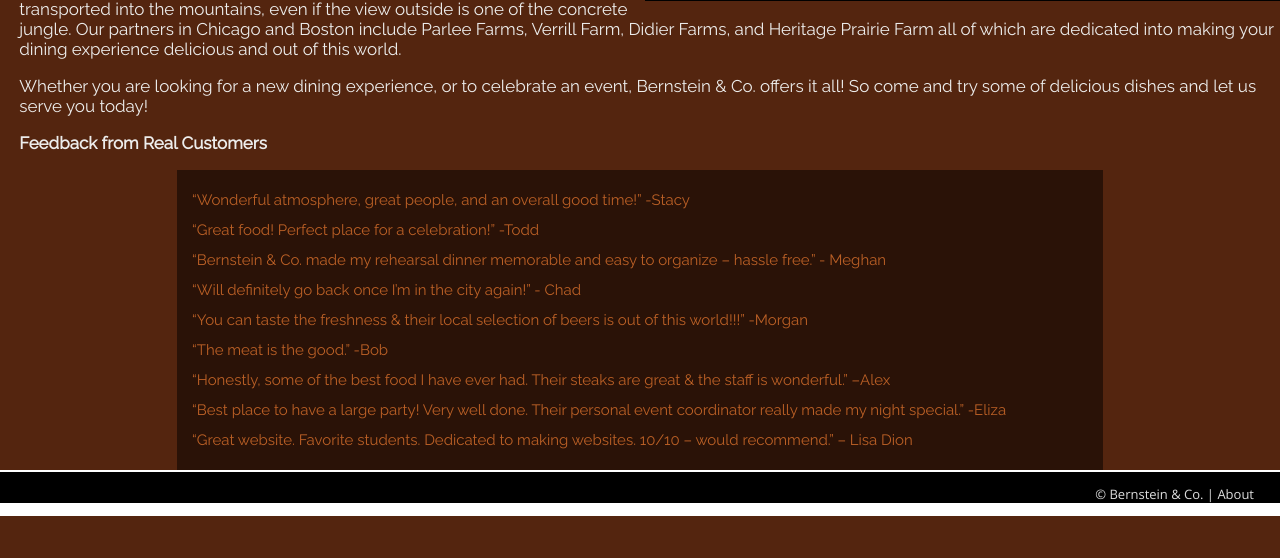
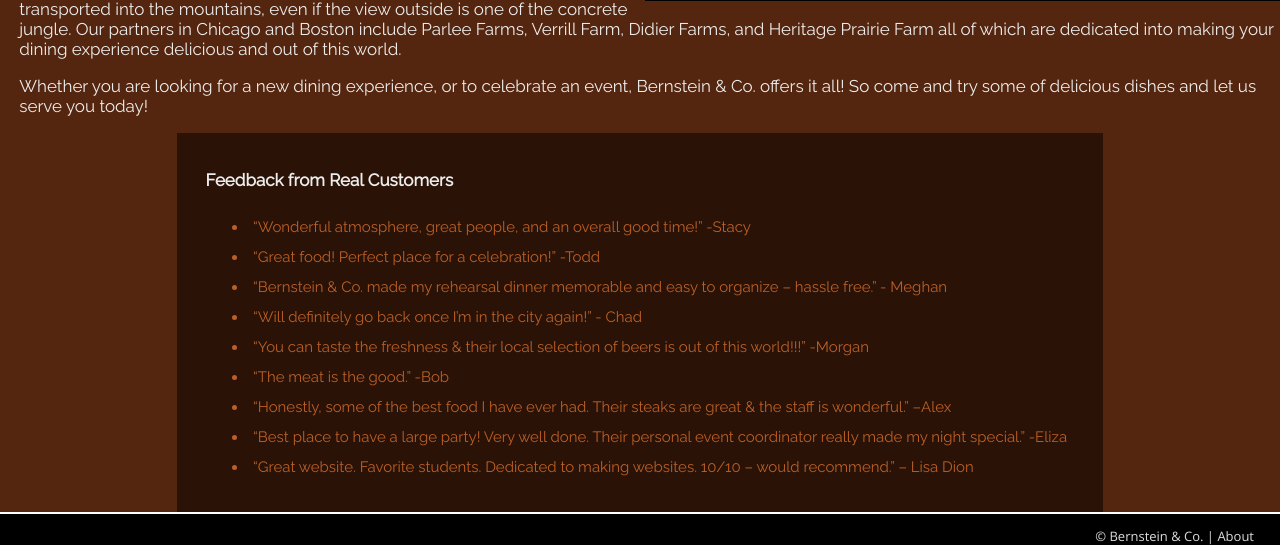
Before and after one commit to zebernst/bernsteinco, a PHP site: page /index.php in a window 1280 px wide. Shown: the part 813-1371 px from the top of the page. Before the commit the page ends 1329 px from the top, so only its background shows below. Run offline with PHP 8.4, Linux system fonts and the light colour scheme.

Commit message:
Update site.css

```diff
--- a/_css/site.css
+++ b/_css/site.css
@@ -66,7 +66,7 @@ nav .activePage{
     font-size: 17px;
     padding-left:1.5%;
 }
-.index ul{
+.index #feedback{
     color: #bb6026;
     font-size: 15px;
     padding: 1em;
```
